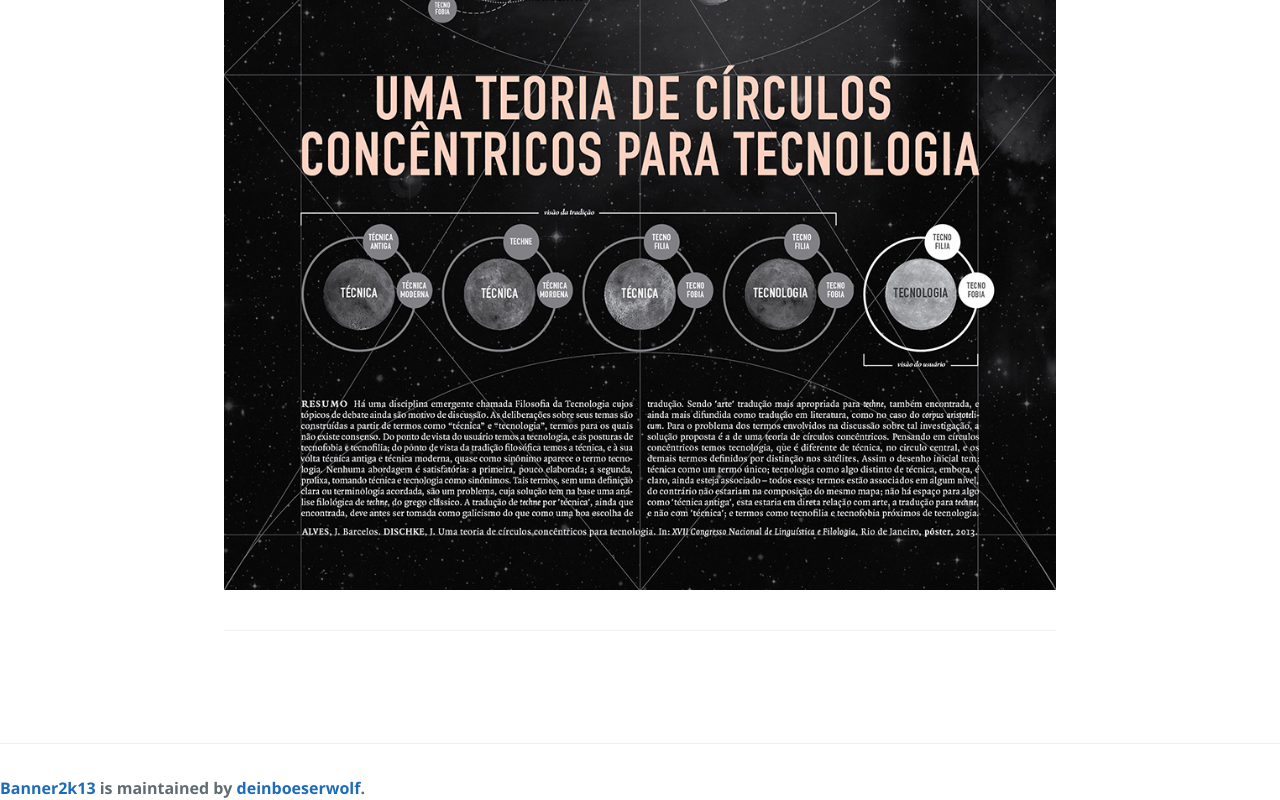
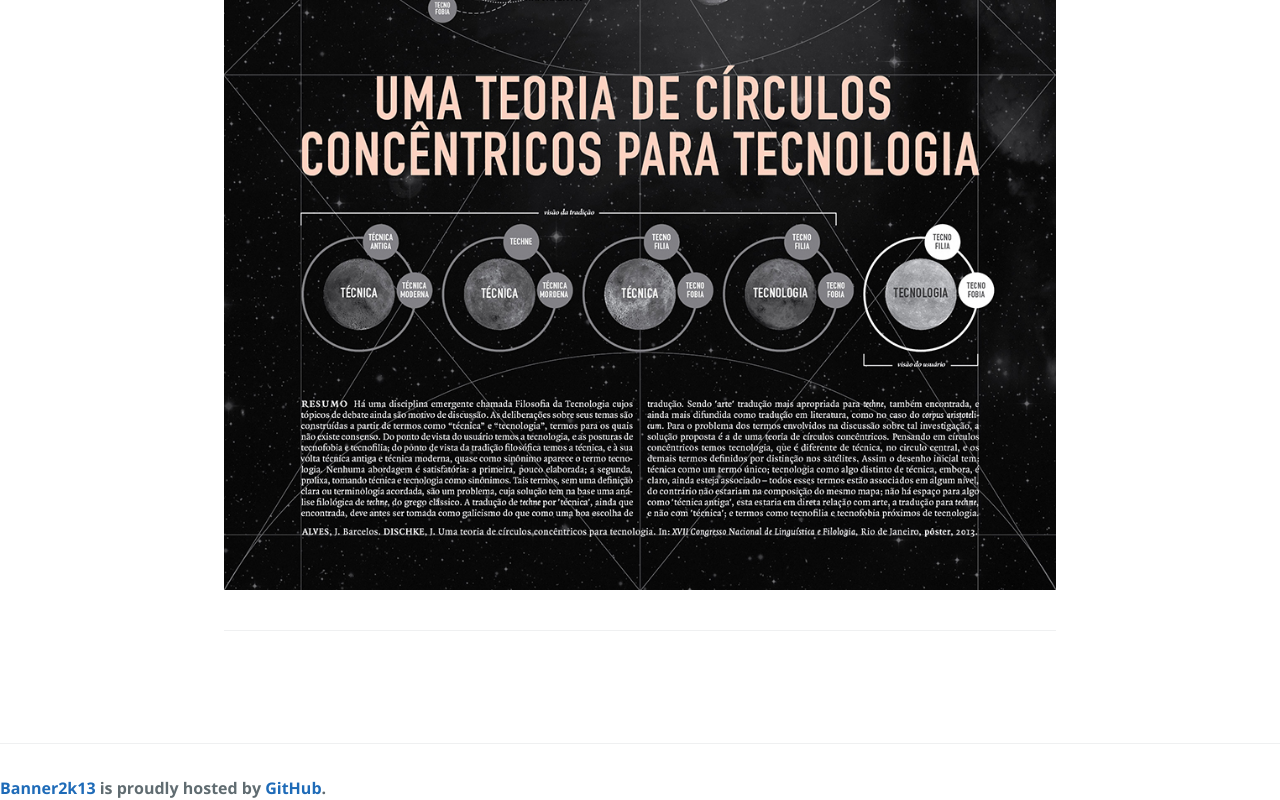
Before and after one commit to deinboeserwolf/banner2k13, a plain HTML site: page index.html in a window 1280 px wide. Shown: the part 786-1586 px from the top of the page. Drawn offline with nearby package versions, Linux system fonts and the light colour scheme.

Commit message:
Update index.html

```diff
--- a/index.html
+++ b/index.html
@@ -32,5 +32,5 @@ var _tcq = _tcq || []; _tcq.push(['init', '34f3bef556']);
 
   </body>
       <footer class="site-footer">
-      <span class="site-footer-owner"><a href="https://github.com/deinboeserwolf/banner2k13">Banner2k13</a> is maintained by <a href="https://github.com/deinboeserwolf">deinboeserwolf</a>.</span>
+      <span class="site-footer-owner"><a href="https://github.com/deinboeserwolf/banner2k13">Banner2k13</a> is proudly hosted by <a href="https://github.com">GitHub</a>.</span>
 </html>
```
